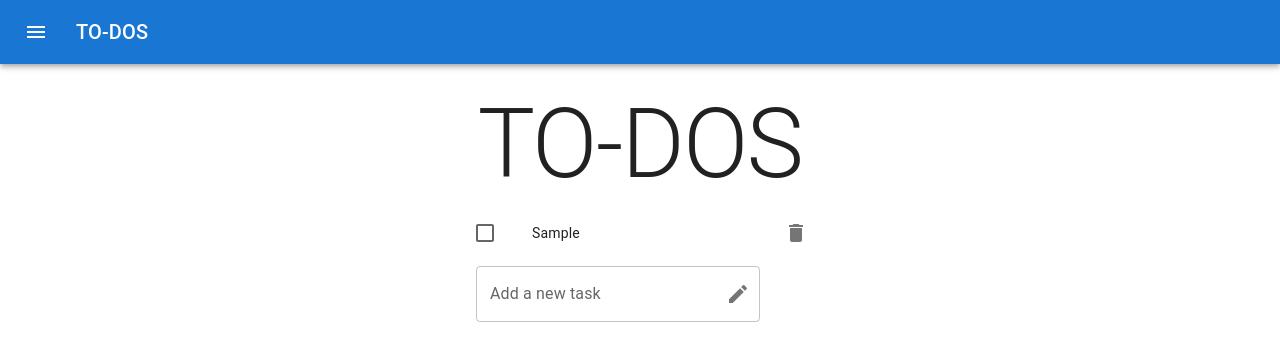
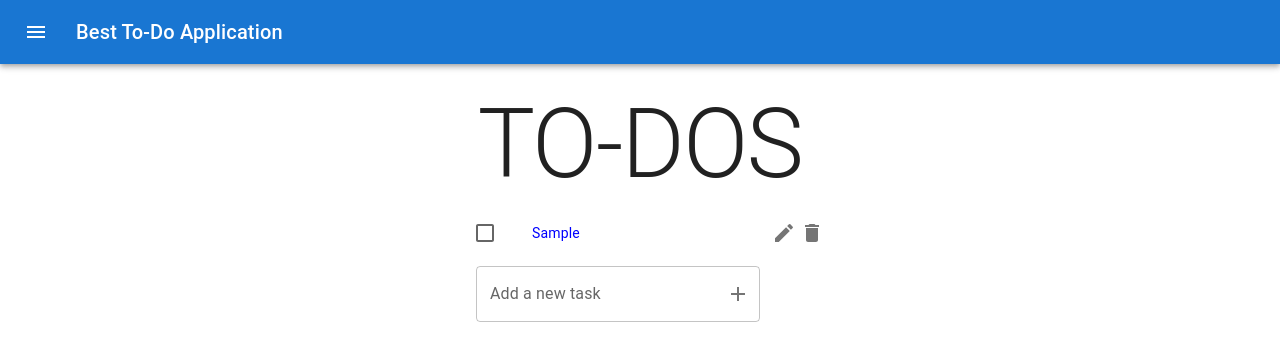
Before and after one commit to Manjil-Thapa/todo-react-app, a React (Vite) app: page / in a window 1280 px wide. Both pictures are taken after typing "Sample" into the empty fields and a click on the button 738 px from the left and 244 px from the top of the page. Shown: the top 360 px of the page. Built offline with nearby package versions, Linux system fonts and the light colour scheme.

Commit message:
added delete task confirmation

```diff
--- a/src/App.jsx
+++ b/src/App.jsx
@@ -1,7 +1,7 @@
 import { useState } from 'react';
 import './App.css';
 import { CssBaseline } from '@mui/material';
-import TodoList from './TodoList';
+import TodoList from './components/TodoList';
 import NavBar from './NavBar';
 
 function App() {
--- a/src/NavBar.jsx
+++ b/src/NavBar.jsx
@@ -21,7 +21,7 @@ function NavBar() {
             <MenuIcon />
           </IconButton>
           <Typography variant='h6' component='div' sx={{ flexGrow: 1 }}>
-            TO-DOS
+            Best To-Do Application
           </Typography>
         </Toolbar>
       </AppBar>
--- a/src/TodoItem.jsx
+++ /dev/null
@@ -1,47 +0,0 @@
-import ListItem from '@mui/material/ListItem';
-import ListItemButton from '@mui/material/ListItemButton';
-import ListItemIcon from '@mui/material/ListItemIcon';
-import ListItemText from '@mui/material/ListItemText';
-import Checkbox from '@mui/material/Checkbox';
-import IconButton from '@mui/material/IconButton';
-import DeleteIcon from '@mui/icons-material/Delete';
-
-function TodoItem({ todo, removeItem, toggleItem }) {
-  const labelId = `checkbox-list-label-${todo.id}`;
-  /* this label id is there for accessibility */
-
-  const removeTask = () => {
-    removeItem(todo.id);
-  };
-
-  const toggleTask = () => {
-    toggleItem(todo.id);
-  };
-
-  return (
-    <ListItem
-      secondaryAction={
-        <IconButton edge='end' aria-label='comments'>
-          <DeleteIcon onClick={removeTask} />
-        </IconButton>
-      }
-      disablePadding
-    >
-      <ListItemButton role={undefined} dense>
-        <ListItemIcon>
-          <Checkbox
-            edge='start'
-            checked={todo.completed}
-            tabIndex={-1}
-            disableRipple
-            inputProps={{ 'aria-labelledby': labelId }}
-            onClick={toggleTask}
-          />
-        </ListItemIcon>
-        <ListItemText id={labelId} primary={todo.task} />
-      </ListItemButton>
-    </ListItem>
-  );
-}
-
-export default TodoItem;
--- a/src/TodoForm.jsx
+++ b/src/components/TodoForm.jsx
@@ -1,5 +1,5 @@
 import { ListItem, TextField, InputAdornment, IconButton } from '@mui/material';
-import { Create } from '@mui/icons-material';
+import { Create, AddOutlined } from '@mui/icons-material';
 import { useState } from 'react';
 
 function TodoForm({ addTask }) {
@@ -28,7 +28,7 @@ function TodoForm({ addTask }) {
             endAdornment: (
               <InputAdornment position='end'>
                 <IconButton aria-label='create a task' edge='end' type='submit'>
-                  <Create />
+                  <AddOutlined />
                 </IconButton>
               </InputAdornment>
             ),
--- /dev/null
+++ b/src/components/TodoItem.jsx
@@ -0,0 +1,83 @@
+import {
+  ListItem,
+  ListItemButton,
+  ListItemIcon,
+  ListItemText,
+  IconButton,
+  Checkbox,
+} from '@mui/material';
+import DeleteIcon from '@mui/icons-material/Delete';
+import EditIcon from '@mui/icons-material/Edit';
+import { useState } from 'react';
+import Dialog from '@mui/material/Dialog';
+import DialogTitle from '@mui/material/DialogTitle';
+import DialogActions from '@mui/material/DialogActions';
+import Button from '@mui/material/Button';
+
+function TodoItem({ todo, removeItem, toggleItem, editItem }) {
+  const labelId = `checkbox-list-label-${todo.id}`;
+  /* this label id is there for accessibility */
+
+  const [openDialog, setOpenDialog] = useState(false);
+
+  // const removeTask = () => {
+  //   removeItem(todo.id);
+  // };
+
+  const removeTask = () => {
+    setOpenDialog(true);
+  };
+
+  const handleDeleteConfirmation = () => {
+    setOpenDialog(false);
+    removeItem(todo);
+  };
+
+  const toggleTask = () => {
+    toggleItem(todo.id);
+  };
+
+  const editTask = () => {
+    editItem(todo.id);
+  };
+
+  return (
+    <ListItem disablePadding>
+      <ListItemButton role={undefined} dense>
+        <ListItemIcon>
+          <Checkbox
+            edge='start'
+            checked={todo.completed}
+            tabIndex={-1}
+            disableRipple
+            inputProps={{ 'aria-labelledby': labelId }}
+            onChange={toggleTask}
+          />
+        </ListItemIcon>
+        <ListItemText
+          id={labelId}
+          primary={todo.task}
+          style={{ textDecoration: todo.completed && 'line-through' }}
+          sx={{ color: 'blue' }}
+        />
+      </ListItemButton>
+      <IconButton edge='end' aria-label='edit' onClick={editTask}>
+        <EditIcon />
+      </IconButton>
+      <Dialog open={openDialog} onClose={() => setOpenDialog(false)}>
+        <DialogTitle>Confirm Deletion</DialogTitle>
+        <DialogActions>
+          <Button onClick={() => setOpenDialog(false)}>Cancel</Button>
+          <Button onClick={handleDeleteConfirmation} color='error' autoFocus>
+            Delete
+          </Button>
+        </DialogActions>
+      </Dialog>
+      <IconButton edge='end' aria-label='comments' onClick={removeTask}>
+        <DeleteIcon />
+      </IconButton>
+    </ListItem>
+  );
+}
+
+export default TodoItem;
--- a/src/TodoList.jsx
+++ b/src/components/TodoList.jsx
@@ -1,8 +1,8 @@
 import List from '@mui/material/List';
-import { useState, useEffect } from 'react';
 import TodoItem from './TodoItem';
 import TodoForm from './TodoForm';
 import { Box, Typography } from '@mui/material';
+import { useState, useEffect } from 'react';
 
 const getInitialData = () => {
   const data = JSON.parse(localStorage.getItem('todos'));
@@ -18,11 +18,12 @@ function TodoList() {
   }, [todos]);
 
   const removeTask = id => {
-    setTodos(prevTodos => {
-      return prevTodos.filter(todo => {
-        return todo.id !== id;
-      });
-    });
+    // setTodos(prevTodos => {
+    //   return prevTodos.filter(todo => {
+    //     return todo.id !== id;
+    //   });
+    // });
+    console.log('Deleting task');
   };
 
   const toggleTask = id => {
@@ -46,6 +47,10 @@ function TodoList() {
     });
   };
 
+  const editTask = task => {
+    console.log('Editing');
+  };
+
   return (
     <Box
       sx={{
@@ -67,6 +72,7 @@ function TodoList() {
               key={todo.id}
               removeItem={removeTask}
               toggleItem={toggleTask}
+              editItem={editTask}
             />
           );
         })}
```
Also changed, not shown: src/components/DeleteModal.jsx (added, +57 -0 lines).
